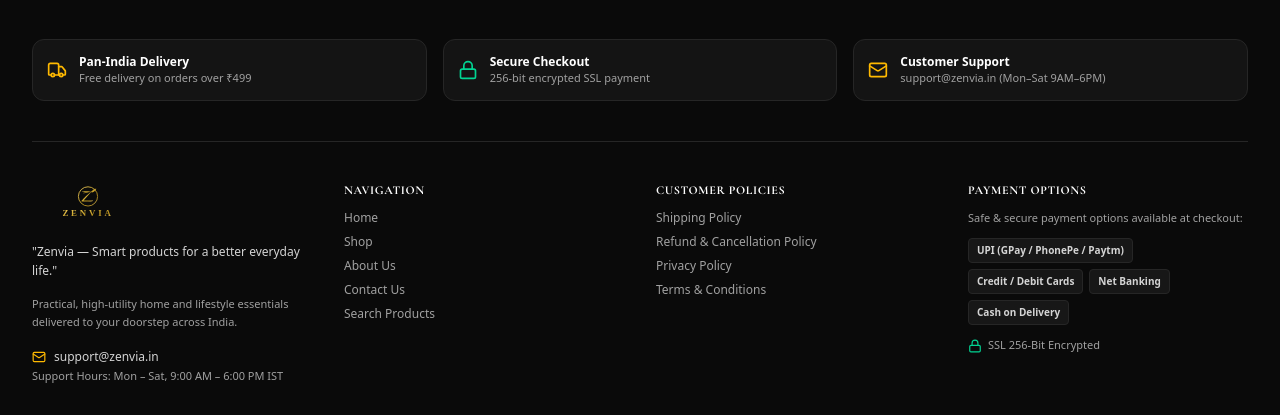
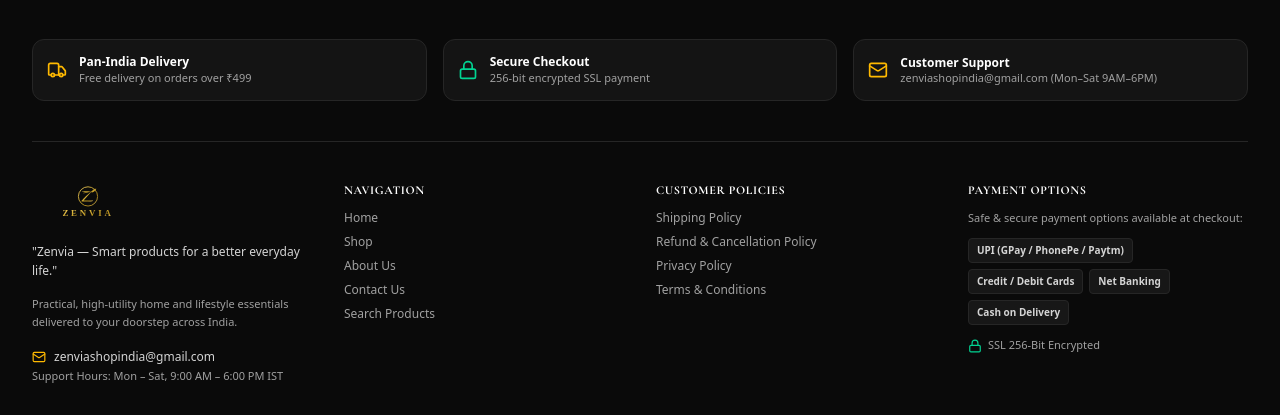
Before and after one commit to gokulkrishnack6-wq/zenvia, a React (Vite) app: page / in a window 1280 px wide. Shown: the part 8312-8727 px from the top of the page. Built offline with nearby package versions, Linux system fonts and the light colour scheme.

Commit message:
Updated project

```diff
--- a/src/components/CheckoutModal.tsx
+++ b/src/components/CheckoutModal.tsx
@@ -1743,6 +1743,17 @@ export const CheckoutModal: React.FC<CheckoutModalProps> = ({
                 </div>
               </div>
 
+              {/* Order Support Card */}
+              <div className="p-3 bg-neutral-50 rounded-xl border border-neutral-200/80 text-xs text-neutral-600 flex items-center justify-between flex-wrap gap-2">
+                <span className="text-[11px]">Need help with this order?</span>
+                <a
+                  href="mailto:zenviashopindia@gmail.com"
+                  className="font-bold text-neutral-900 hover:text-amber-700 text-[11px] underline underline-offset-2 transition-colors"
+                >
+                  zenviashopindia@gmail.com
+                </a>
+              </div>
+
               {/* Continue Shopping */}
               <div className="pt-2">
                 <button
--- a/src/components/Footer.tsx
+++ b/src/components/Footer.tsx
@@ -42,7 +42,12 @@ export const Footer: React.FC<FooterProps> = ({
             <Mail className="w-5 h-5 text-amber-400 shrink-0" />
             <div>
               <span className="text-white font-bold block">Customer Support</span>
-              <span className="text-neutral-400 text-[11px]">support@zenvia.in (Mon–Sat 9AM–6PM)</span>
+              <a
+                href="mailto:zenviashopindia@gmail.com"
+                className="text-neutral-400 hover:text-amber-400 transition-colors text-[11px] block"
+              >
+                zenviashopindia@gmail.com (Mon–Sat 9AM–6PM)
+              </a>
             </div>
           </div>
         </div>
@@ -76,7 +81,12 @@ export const Footer: React.FC<FooterProps> = ({
             <div className="pt-1 text-xs text-neutral-300 space-y-1">
               <div className="flex items-center space-x-2">
                 <Mail className="w-3.5 h-3.5 text-amber-400 shrink-0" />
-                <span>support@zenvia.in</span>
+                <a
+                  href="mailto:zenviashopindia@gmail.com"
+                  className="hover:text-amber-400 transition-colors"
+                >
+                  zenviashopindia@gmail.com
+                </a>
               </div>
               <div className="flex items-center space-x-2 text-[11px] text-neutral-400">
                 <span>Support Hours: Mon – Sat, 9:00 AM – 6:00 PM IST</span>
--- a/src/components/PolicyModal.tsx
+++ b/src/components/PolicyModal.tsx
@@ -220,7 +220,14 @@ export const PolicyModal: React.FC<PolicyModalProps> = ({ isOpen, defaultTab = "
                 <div className="p-3.5 rounded-xl bg-neutral-800/80 border border-neutral-700/60 space-y-2">
                   <span className="text-white font-semibold block text-xs">Order Cancellation</span>
                   <p className="text-neutral-400 text-[11px]">
-                    You can request to cancel your order prior to dispatch by emailing support@zenvia.in with your Order ID. Once shipped, orders cannot be cancelled mid-transit.
+                    You can request to cancel your order prior to dispatch by emailing{" "}
+                    <a
+                      href="mailto:zenviashopindia@gmail.com"
+                      className="text-amber-400 hover:underline font-medium"
+                    >
+                      zenviashopindia@gmail.com
+                    </a>{" "}
+                    with your Order ID. Once shipped, orders cannot be cancelled mid-transit.
                   </p>
                 </div>
 
@@ -367,7 +374,12 @@ export const PolicyModal: React.FC<PolicyModalProps> = ({ isOpen, defaultTab = "
                     <Mail className="w-4 h-4" />
                     <span>Email Support</span>
                   </div>
-                  <p className="text-white font-medium text-xs">support@zenvia.in</p>
+                  <a
+                    href="mailto:zenviashopindia@gmail.com"
+                    className="text-white hover:text-amber-400 font-medium text-xs block transition-colors underline decoration-neutral-600 underline-offset-2"
+                  >
+                    zenviashopindia@gmail.com
+                  </a>
                   <p className="text-neutral-400 text-[11px]">We typically respond within 24 business hours.</p>
                 </div>
 
--- a/src/components/ProductDetailsPage.tsx
+++ b/src/components/ProductDetailsPage.tsx
@@ -1735,7 +1735,12 @@ export const ProductDetailsPage: React.FC<ProductDetailsPageProps> = ({
             <div className="pt-2 flex flex-wrap items-center justify-center sm:justify-start gap-4 text-xs font-medium text-neutral-700">
               <span className="flex items-center space-x-1.5">
                 <Mail className="w-3.5 h-3.5 text-amber-700" />
-                <strong className="text-neutral-900">support@zenvia.in</strong>
+                <a
+                  href="mailto:zenviashopindia@gmail.com"
+                  className="font-bold text-neutral-900 hover:text-amber-800 transition-colors underline decoration-neutral-300 underline-offset-2"
+                >
+                  zenviashopindia@gmail.com
+                </a>
               </span>
               <span className="text-neutral-400">•</span>
               <span>Mon – Sat, 9:00 AM – 6:00 PM IST</span>
```
